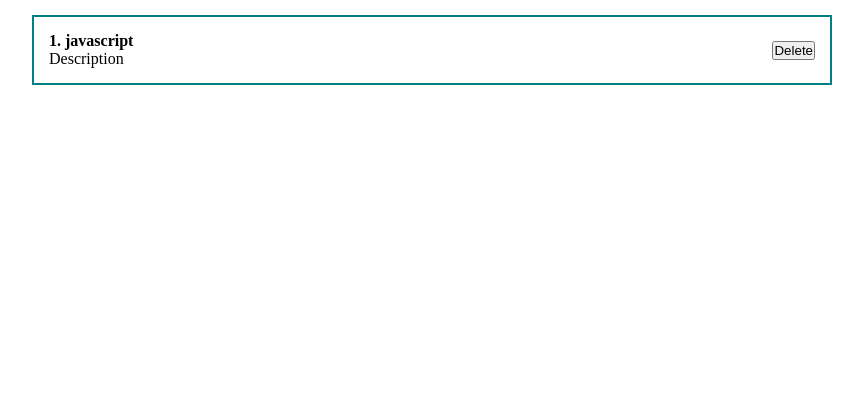
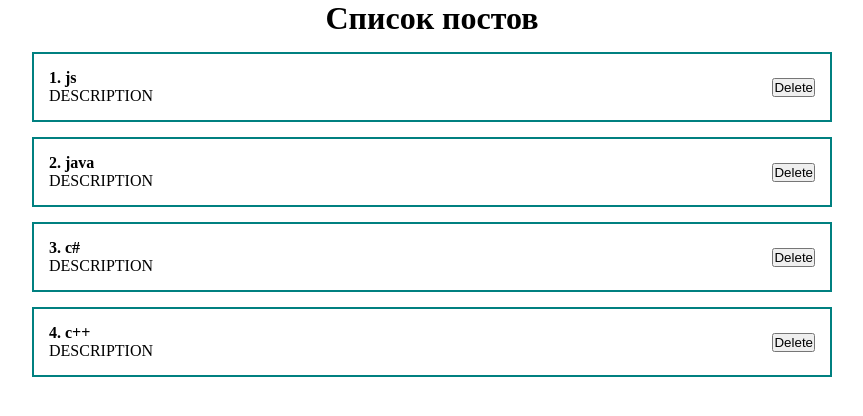
Before and after one commit to Talgat1164/React-JS-course, a React (Create React App) app in the folder app/: page / in a window 1280 px wide. Shown: the top 416 px of the page, without its empty margins (208-1071 px from the left). Built offline with nearby package versions, Linux system fonts and the light colour scheme.

Commit message:
Преобразование массива объектов в массив React элементов

```diff
--- a/app/src/App.js
+++ b/app/src/App.js
@@ -3,11 +3,18 @@
 import './styles/App.css'
 
 function App() {
+	const [posts, setPosts] = useState([
+		{ id: 1, title: 'js', body: 'DESCRIPTION' },
+		{ id: 2, title: 'java', body: 'DESCRIPTION' },
+		{ id: 3, title: 'c#', body: 'DESCRIPTION' },
+		{ id: 4, title: 'c++', body: 'DESCRIPTION' },
+	])
+
 	return (
 		<div className='App'>
-			<PostItem
-				post={{ id: 1, title: 'javascript', body: 'Description' }}
-			></PostItem>
+			<h1 style={{ textAlign: 'center' }}>Список постов</h1>
+			{posts.map(post => <PostItem post={post} key={post.id} />
+			)}
 		</div>
 	)
 }
```
